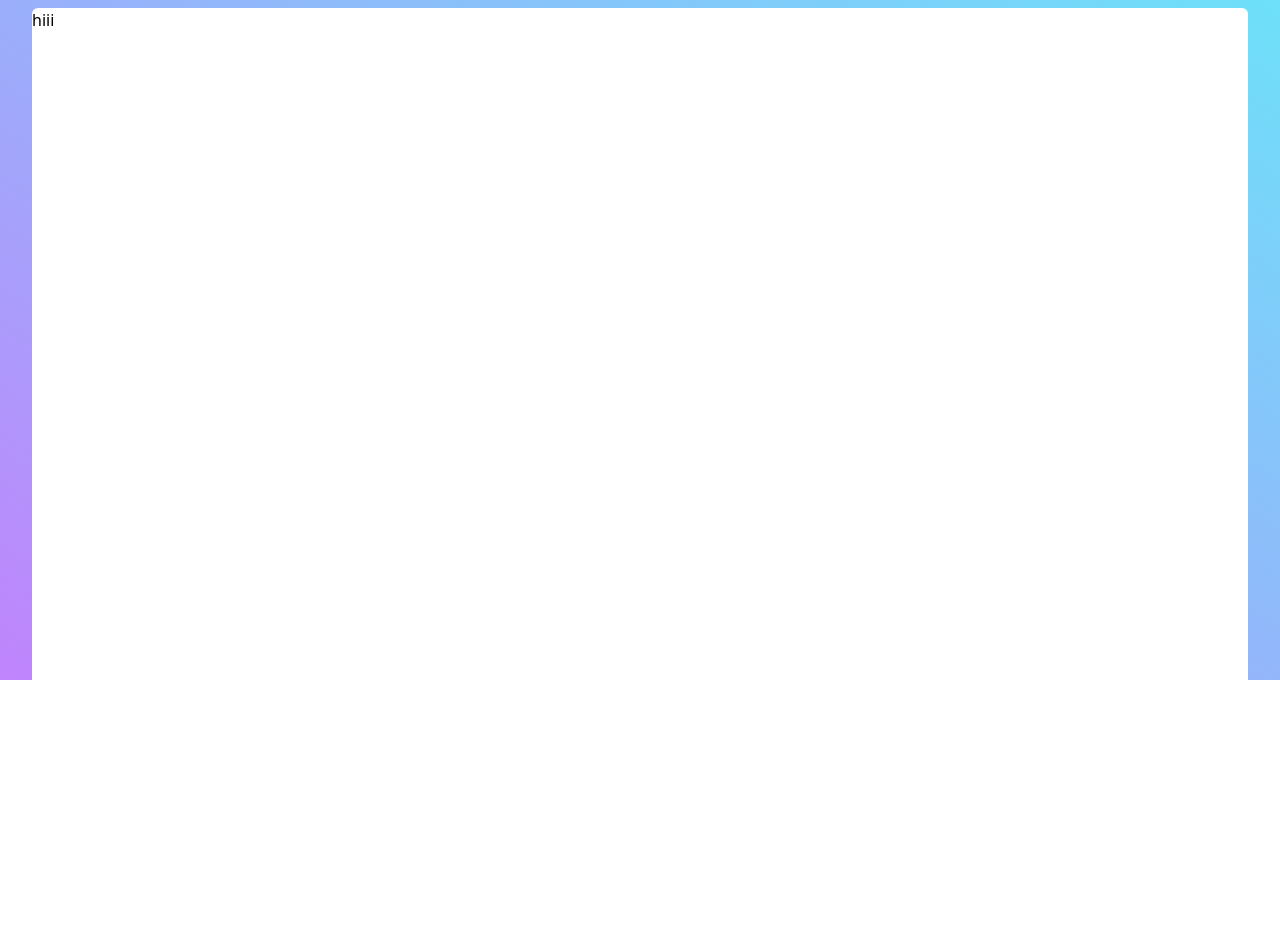
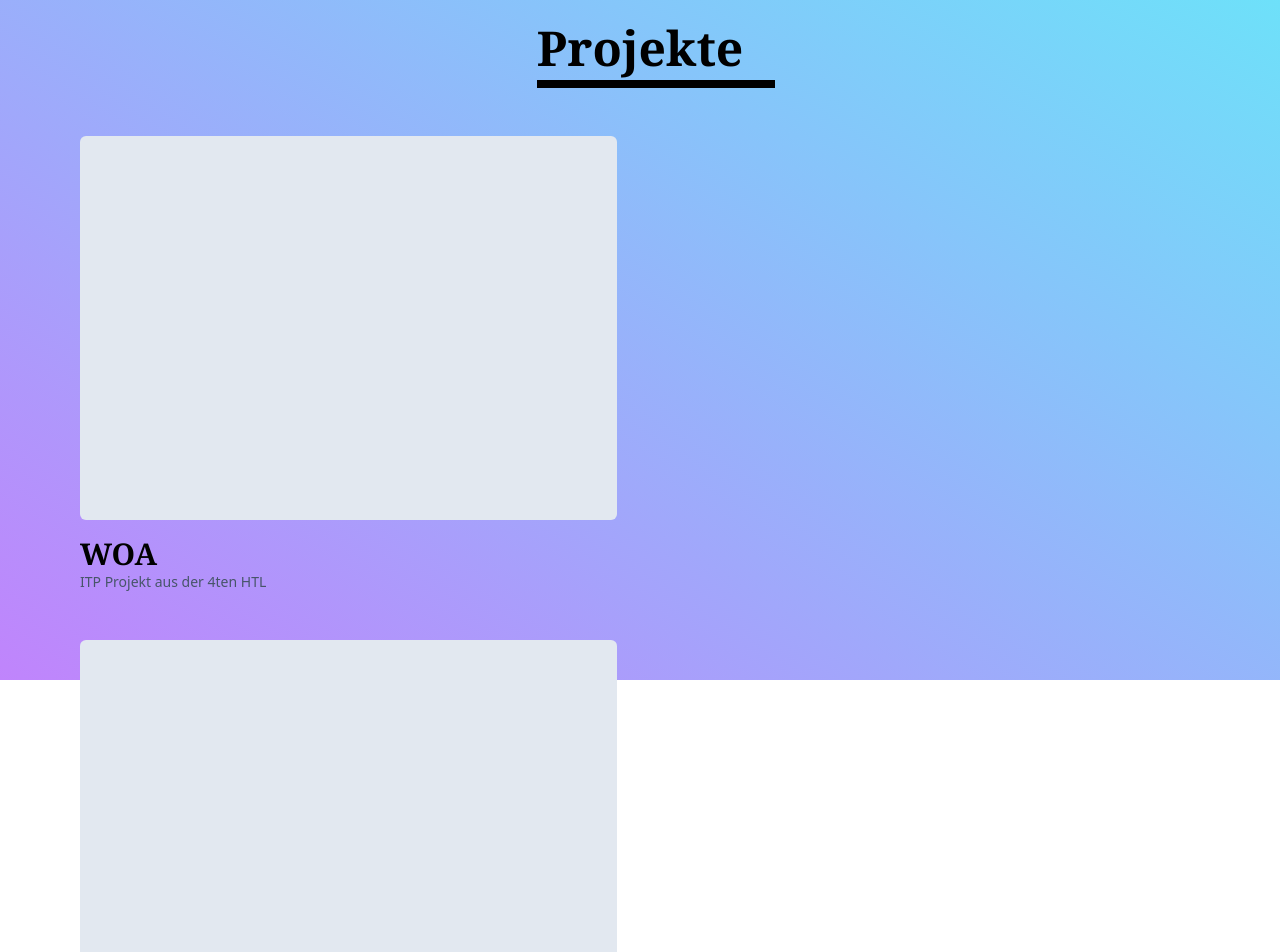
Before and after one commit to SlendaboyLP/Portfolio2024, a Next.js app: page /projects in a window 1280 px wide. Shown: the part 120-1072 px from the top of the page. Before the commit the page ends 960 px from the top, so only its background shows below. Built offline with nearby package versions, Linux system fonts and the light colour scheme.

Commit message:
added projects page

```diff
--- a/app/(about)/Erfahrung.tsx
+++ b/app/(about)/Erfahrung.tsx
@@ -3,16 +3,8 @@ import WF from "./WebFrameworks";
 import S from "./Software";
 import { useState } from "react";
 
-const colors = {
-  infoPointPL: "text-red-600",
-  infoPointWF: "text-green-600",
-  infoPointS: "text-cyan-600",
-  borderPL: "border-red-600",
-  borderWF: "border-green-600",
-  borderS: "border-cyan-600",
-};
 const infoPoints = ["Programmiersprachen", "Web Frameworks", "Software"];
-const infoPointColor = ["bg-red-600", "bg-green-600", "bg-cyan-600"];
+const infoPointColor = ["bg-red-500", "bg-green-500", "bg-cyan-500"];
 
 export default function Erfahrung() {
   // either "Programmiersprachen", "Web Frameworks" or "Software"
@@ -44,12 +36,12 @@ export default function Erfahrung() {
         </div>
         <div className="w-full">
           <div
-            className={`infobox w-full h-[28rem] border-[0.5rem] rounded-md rounded-tl-none ${
+            className={`infobox w-full h-[28rem] p-2 rounded-md rounded-tl-none ${
               selectedInfoPoint === infoPoints[0]
-                ? infoPointColor[0] + ` ${colors.borderPL}`
+                ? infoPointColor[0]
                 : selectedInfoPoint === infoPoints[1]
-                ? infoPointColor[1] + ` ${colors.borderWF}`
-                : colors.borderS + ` ${infoPointColor[2]}`
+                ? infoPointColor[1]
+                : infoPointColor[2]
             }`}
           >
             {selectedInfoPoint === infoPoints[0] ? (
--- a/app/(about)/ProgrammierSprachen.tsx
+++ b/app/(about)/ProgrammierSprachen.tsx
@@ -2,7 +2,6 @@ const programmingLanguages: { [key: string]: string } = {
   "C Sharp": "/icons/cis.png",
   Java: "/icons/java.png",
   JavaScript: "/icons/js.png",
-
 };
 
 export default function PS() {
--- a/app/(navigation)/Navigation.tsx
+++ b/app/(navigation)/Navigation.tsx
@@ -3,7 +3,7 @@ import NavButton from "./NavButton";
 import "./Navigation.css";
 export default function Navigation() {
   return (
-    <nav className="w-full h-20 z-50  flex items-center justify-between fixed">
+    <nav className="w-full h-8 z-50  flex items-center justify-between fixed">
       <div>
         <p
           className="font-black text-5xl select-none cursor-pointer title "
--- /dev/null
+++ b/app/contact/page.tsx
@@ -0,0 +1,6 @@
+export default function Contact() {
+  return (
+    <main>
+    </main>
+  );
+}
--- a/app/globals.css
+++ b/app/globals.css
@@ -31,3 +31,20 @@ body {
   color: #67e8f9;
   background: #c084fc;
 }
+
+.headline {
+  position: relative;
+  display: inline-block;
+  height: min-content;
+}
+
+.headline::after {
+  content: "";
+  display: block;
+  width: calc(100% + 2rem);
+  height: 0.5rem;
+  background-color: currentColor;
+  position: absolute;
+  bottom: -1rem;
+  left: 0;
+}
--- a/app/layout.tsx
+++ b/app/layout.tsx
@@ -18,7 +18,7 @@ export default function RootLayout({
         <div className="p-8 ">
           <Navigation></Navigation>
 
-          <div className="mt-24">{children}</div>
+          <div className="mt-20">{children}</div>
         </div>
       </body>
     </html>
--- /dev/null
+++ b/app/projects/Project.tsx
@@ -0,0 +1,22 @@
+//add the info as props temporarily, will be fetched from the backend later
+export default function Project({
+  description,
+  name,
+  image,
+}: {
+  description: string;
+  name: string;
+  image: string;
+}) {
+  return (
+    <div className=" w-[49.425%] cursor-pointer hover:shadow-2xl p-4 rounded-md" >
+      <div className="h-[24rem]  bg-slate-200 rounded-md flex p-8">
+        <img src={image} alt="" className="" />
+      </div>
+      <div className="flex flex-col mt-4">
+        <h1 className="font-bold font-serif text-3xl">{name}</h1>
+        <p className="text-sm text-slate-600">{description}</p>
+      </div>
+    </div>
+  );
+}
--- a/app/projects/page.tsx
+++ b/app/projects/page.tsx
@@ -1,5 +1,33 @@
+import Project from "./Project";
+
 export default function Projects() {
   return (
-    <main className="mt-20 w-full h-screen bg-white rounded-md flex">hiii</main>
+    <main className="mt-20 w-full h-auto  flex flex-col p-8">
+      <div className="text-center">
+        <h1 className="font-bold font-serif text-5xl  headline"> Projekte</h1>
+      </div>
+      <div className="flex flex-wrap gap-4 mt-12">
+        <Project
+          name="WOA"
+          description="ITP Projekt aus der 4ten HTL"
+          image=""
+        ></Project>
+        <Project
+          name="WOA"
+          description="ITP Projekt aus der 4ten HTL"
+          image=""
+        ></Project>
+        <Project
+          name="WOA"
+          description="ITP Projekt aus der 4ten HTL"
+          image=""
+        ></Project>
+        <Project
+          name="WOA"
+          description="ITP Projekt aus der 4ten HTL"
+          image=""
+        ></Project>
+      </div>
+    </main>
   );
 }
```
Also changed, not shown: app/(about)/AboutMe.css (+0 -15 lines), app/contact/Instructions.txt (added), app/dashboard/Instruction.txt (added).
